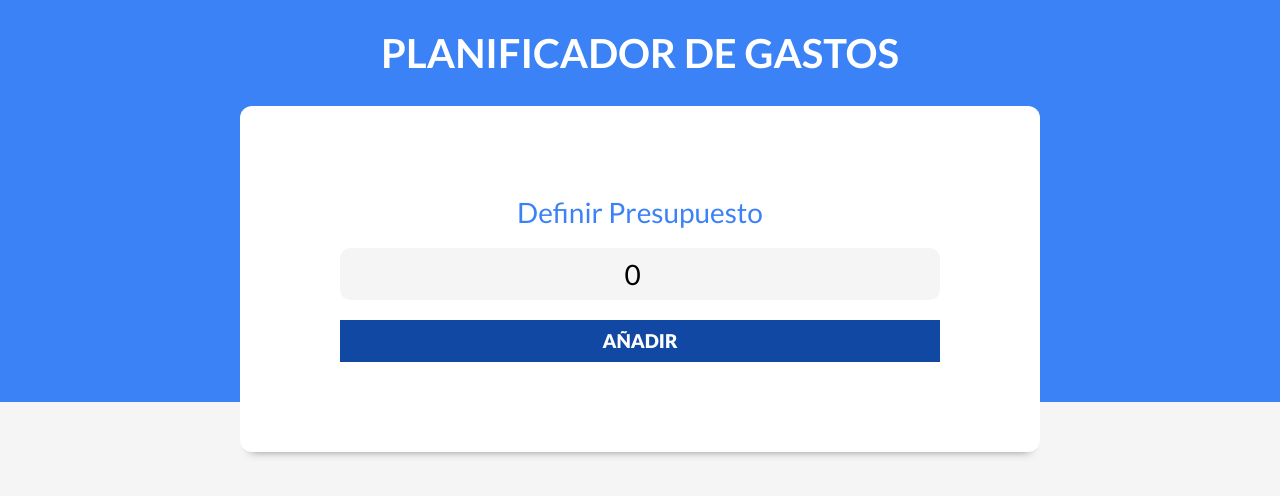
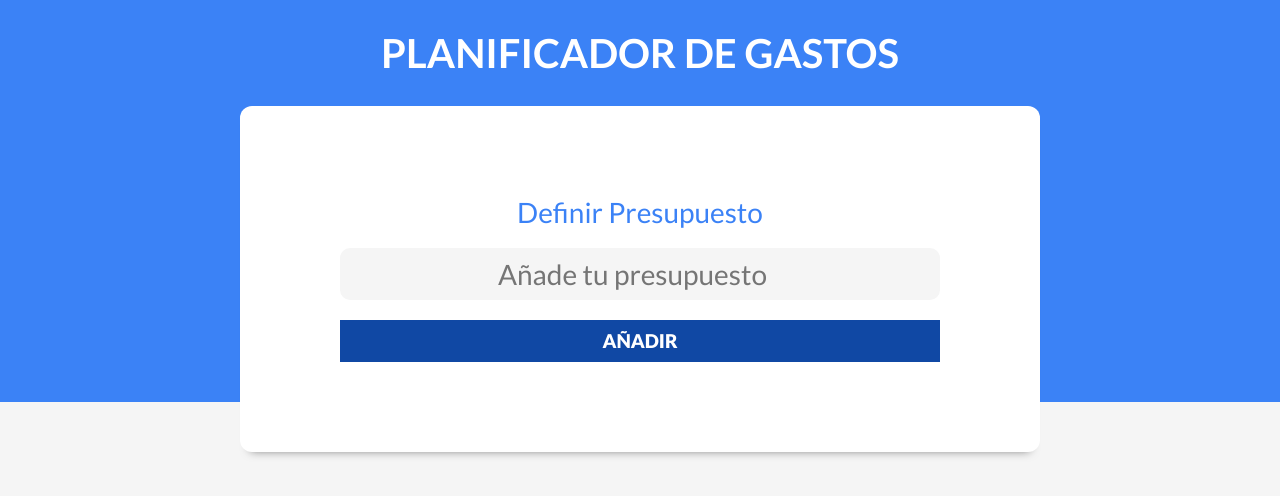
Before and after one commit to sevalenciagr/control-de-gastos-react, a React (Vite) app: page / in a window 1280 px wide. Shown: the top 496 px of the page. Built offline with nearby package versions, Linux system fonts and the light colour scheme; a web font is replaced by a local one.

Commit message:
Cambio placeholder Definir presupuesto

```diff
--- a/src/components/NuevoPresupuesto.jsx
+++ b/src/components/NuevoPresupuesto.jsx
@@ -29,7 +29,7 @@ const NuevoPresupuesto = ({ presupuesto, setPresupuesto, setIsValidPresupuesto }
                     className="nuevo-presupuesto"
                     type="number"
                     placeholder="Añade tu presupuesto"
-                    value={presupuesto}
+                    // value={presupuesto}
                     onChange={ e => setPresupuesto(Number(e.target.value)) }
                 />
             </div>
```
